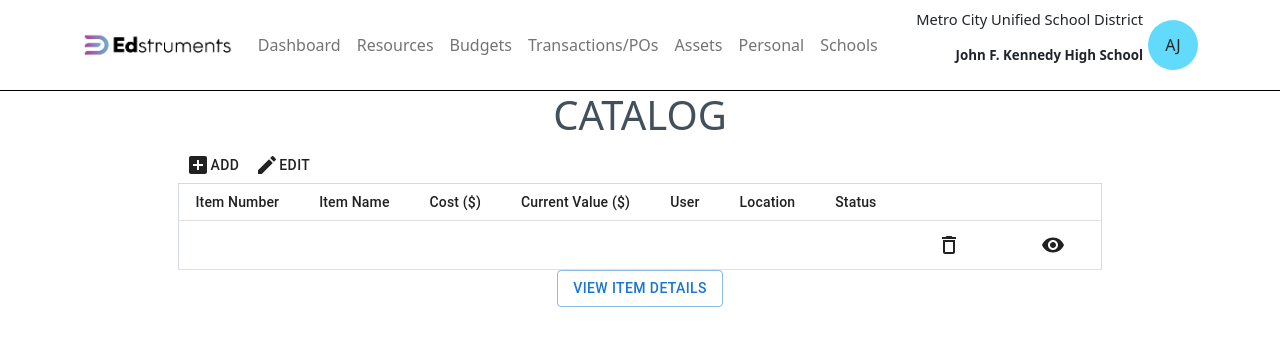
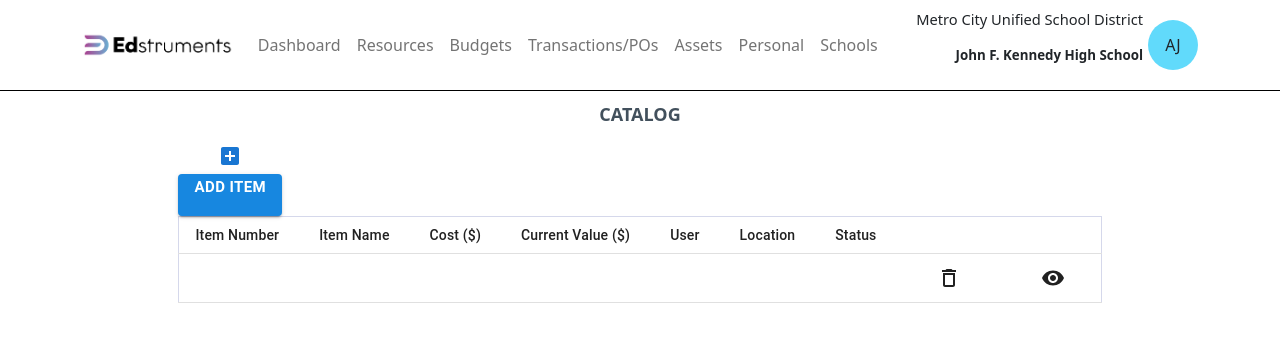
Before and after one commit to cs52-2022/edstruments, a React (Create React App) app in the folder edstruments/: page / in a window 1280 px wide. Shown: the top 346 px of the page. Built offline with nearby package versions, Linux system fonts and the light colour scheme.

Commit message:
improved add button

```diff
--- a/edstruments/public/index.html
+++ b/edstruments/public/index.html
@@ -7,7 +7,7 @@
     <meta name="theme-color" content="#000000" />
     <meta
       name="description"
-      content="Web site created using create-react-app"
+      content="Edstruments fixed asset management page"
     />
     <link rel="apple-touch-icon" href="%PUBLIC_URL%/logo192.png" />
     <!--
--- a/edstruments/src/App.css
+++ b/edstruments/src/App.css
@@ -38,10 +38,22 @@
   }
 }
 
-h1 {
+.catalog {
   font: Roboto;
+  font-weight: 700;
   font-size: 18px;
+  margin: 10px;
+  text-align: left;
   color: #42505C;
+}
+
+.body-text {
+  font: Roboto;
+  color: white;
+  font-style: normal;
+  font-weight: 700;
+  font-size: 15px;
+  line-height: 14px;
 }
 
 .color-nav {
@@ -93,3 +105,7 @@ h1 {
   align-items: center;
   justify-content: center;
 }
+
+.selected-text {
+  color: #1787E0;
+}
--- a/edstruments/src/App.js
+++ b/edstruments/src/App.js
@@ -5,8 +5,6 @@ import * as ReactDOM from "react-dom";
 import { Navbar, Container, Nav, NavDropdown } from 'react-bootstrap';
 import Box from '@material-ui/core/Box';
 import TableDemo from "./TableDemo";
-import SimpleDialogDemo from "./SimpleDialogDemo"
-
 import edstruments_logo from "./images/edstruments-logo.png";
 
 function App() {
@@ -69,7 +67,6 @@ function App() {
       {/* Table component below header */}
 
       <TableDemo />
-      <SimpleDialogDemo />
 
     </div>
   );
--- a/edstruments/src/SimpleDialogDemo.js
+++ b/edstruments/src/SimpleDialogDemo.js
@@ -12,6 +12,7 @@ import Dialog from '@mui/material/Dialog';
 // import AddIcon from '@mui/icons-material/Add';
 import DoneIcon from '@mui/icons-material/Done';
 import Typography from '@mui/material/Typography';
+import AddBoxIcon from "@material-ui/icons/AddBox";
 import { blue } from '@mui/material/colors';
 
 const emails = ['Name:', 'ID:', 'Status:'];
@@ -75,8 +76,8 @@ export default function SimpleDialogDemo() {
         Selected: {selectedValue}
       </Typography>
       <br /> */}
-      <Button variant="outlined" onClick={handleClickOpen}>
-        View Item Details
+      <Button onClick={handleClickOpen}>
+        <AddBoxIcon />
       </Button>
       <SimpleDialog
         selectedValue={selectedValue}
--- a/edstruments/src/TableDemo.js
+++ b/edstruments/src/TableDemo.js
@@ -16,6 +16,8 @@ import DialogContent from "@material-ui/core/DialogContent";
 import DialogContentText from "@material-ui/core/DialogContentText";
 import DialogTitle from "@material-ui/core/DialogTitle";
 import VisibilityIcon from '@material-ui/icons/Visibility';
+import EditIcon from '@mui/icons-material/Edit';
+import SimpleDialogDemo from './SimpleDialogDemo';
 
 // Creating styles
 const useStyles = makeStyles({
@@ -140,7 +142,7 @@ function TableDemo() {
 
   return ( // Return for the entire table
     <TableBody class="table-styling">
-      <h1>CATALOG</h1>
+      <p class="catalog">CATALOG</p>
       <Snackbar
         open={open}
         autoHideDuration={2000}
@@ -155,34 +157,18 @@ function TableDemo() {
       <Box>
         <div style={{ display: "flex", justifyContent: "space-between" }}>
           <div>
-            {isEdit ? (
-              <div>
-                <Button onClick={handleAdd}>
-                  <AddBoxIcon onClick={handleAdd} />
-                  ADD
+                <SimpleDialogDemo />
+                <Button style={{
+                  borderRadius: 4,
+                  backgroundColor: "#1787E0",
+                }}
+                variant="contained" onClick={handleAdd}>
+                  <p class="body-text">Add Item</p>
                 </Button>
-                {rows.length !== 0 && (
-                  <div>
-                    <Button align="right" onClick={handleSave}>
-                      <DoneIcon />
-                      SAVE
-                    </Button>
-                    {/* )} */}
-                  </div>
-                )}
-              </div>
-            ) : (
-              <div>
-                <Button onClick={handleAdd}>
-                  <AddBoxIcon onClick={handleAdd} />
-                  ADD
-                </Button>
-                <Button align="right" onClick={handleEdit}>
+                {/* <Button align="right" onClick={handleEdit}>
                   <CreateIcon />
                   EDIT
-                </Button>
-              </div>
-            )}
+                </Button> */}
           </div>
         </div>
         <TableRow align="center"> </TableRow>
```
